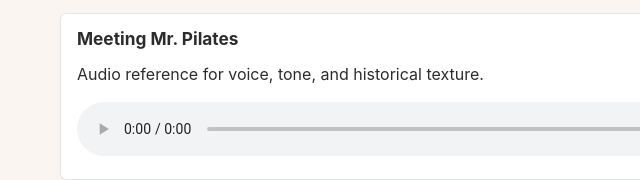
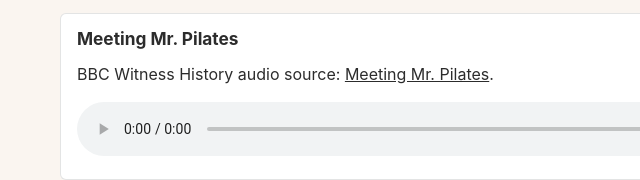
Before and after one commit to mwaxlenz/pilates-explained, a plain HTML site: page index.html in a window 1280 px wide. Shown: the part 2064-2244 px from the top of the page, 0-640 px from the left. Drawn offline with Linux system fonts and the light colour scheme.

Commit message:
Credit BBC audio source

```diff
--- a/index.html
+++ b/index.html
@@ -105,7 +105,7 @@
           </article>
           <article class="audio-card">
             <h3>Meeting Mr. Pilates</h3>
-            <p>Audio reference for voice, tone, and historical texture.</p>
+            <p>BBC Witness History audio source: <a href="https://www.bbc.com/audio/play/w3ct4sjh" target="_blank" rel="noopener">Meeting Mr. Pilates</a>.</p>
             <audio controls preload="metadata">
               <source src="assets/SportingWitness-20231021-MeetingMrPilates.mp3" type="audio/mpeg">
               Your browser does not support the audio element.
@@ -341,7 +341,7 @@
           <article><h3>The Pilates Blueprint</h3><p>Visual equipment guide used for the Reformer, Cadillac, Chair, Barrels, matrix, and ecosystem graphics.</p></article>
           <article><h3>The Biomechanical Dossier</h3><p>Visual history deck used for the origin, Bednasium, Contrology, dancers, elders, and modern spread graphics.</p></article>
           <article><h3>Return to Life Through Contrology</h3><p>Original Contrology source used to frame the method around disciplined daily practice.</p></article>
-          <article><h3>External references</h3><p><a href="https://www.pilatesmethodalliance.org/pilates-history">Pilates Method Alliance</a>, <a href="https://www.britannica.com/topic/Pilates">Britannica</a>, and <a href="https://www.pilates.com/the-pilates-lawsuit/">Balanced Body legal history</a>.</p></article>
+          <article><h3>External references</h3><p><a href="https://www.pilatesmethodalliance.org/pilates-history">Pilates Method Alliance</a>, <a href="https://www.britannica.com/topic/Pilates">Britannica</a>, <a href="https://www.pilates.com/the-pilates-lawsuit/">Balanced Body legal history</a>, and <a href="https://www.bbc.com/audio/play/w3ct4sjh">BBC Witness History: Meeting Mr. Pilates</a>.</p></article>
         </div>
       </section>
 
```
